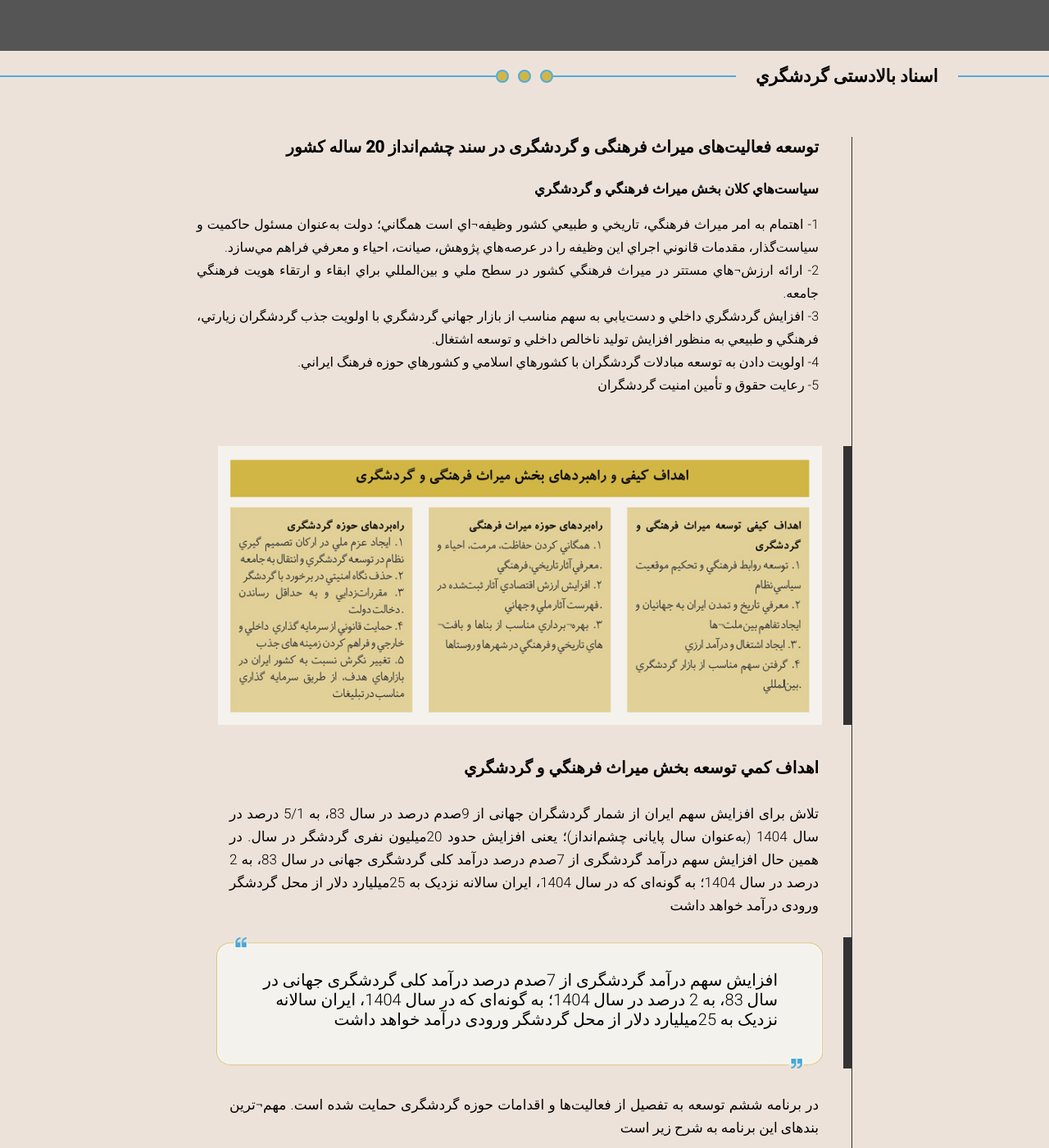
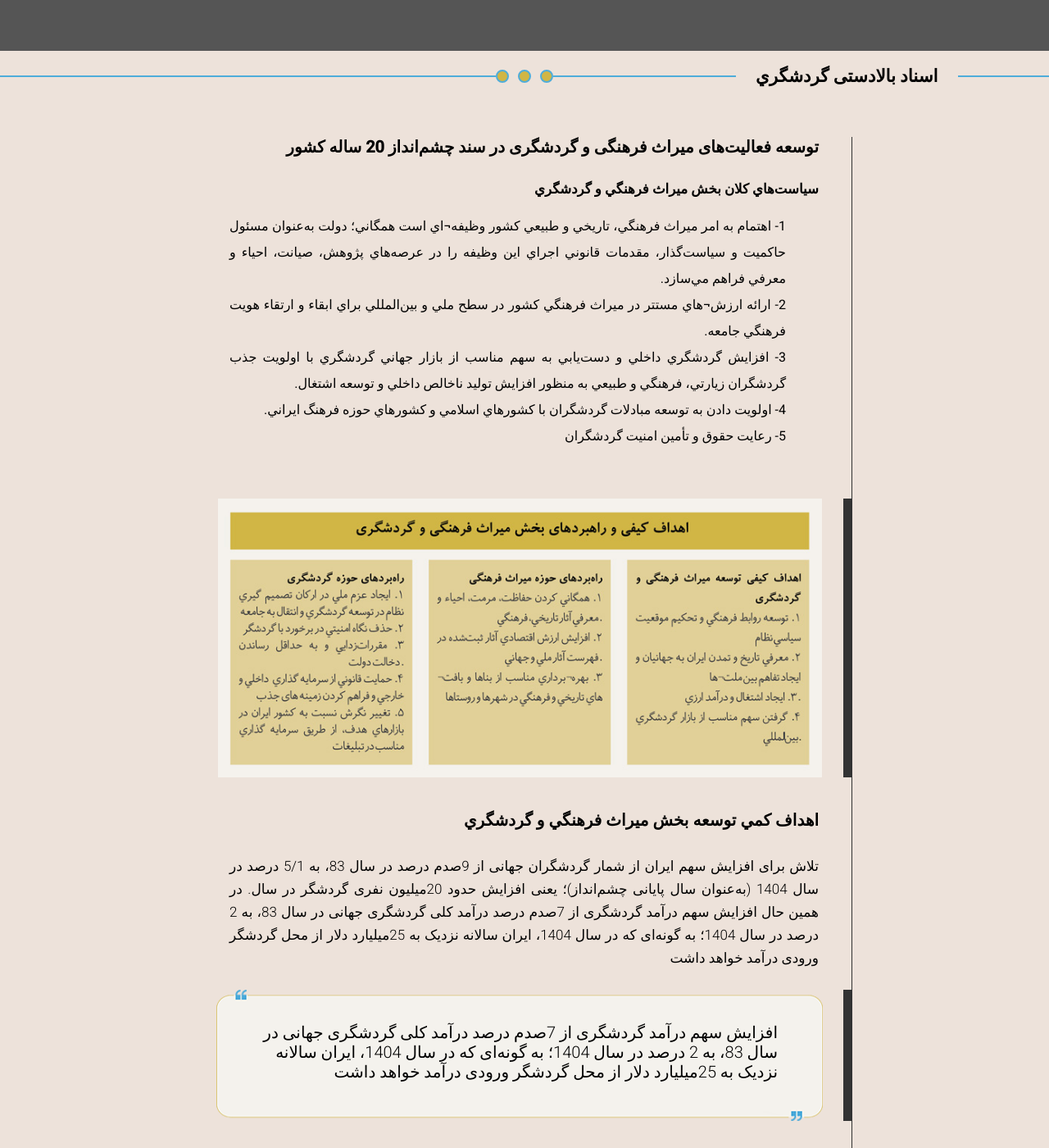
Before and after one commit to s1z3n/Shirzad-project-1, a Jekyll site: the page built from strategy.html, in a window 1280 px wide and 1400 px high, scrolled down 597 px. Shown: the whole window at 82% size. Built offline with Jekyll 4.4.1, drawn with Linux system fonts in a browser that asks for light colours.

Commit message:
Rahbordha fixes

```diff
--- a/assets/css/4-modules/_pages.sass
+++ b/assets/css/4-modules/_pages.sass
@@ -436,11 +436,7 @@ div
   h4
     margin-bottom: 30px
 
-  ol > li
 
-    font-size: 16px
-    line-height: 28px
-    text-align: justify
 
   .strategy-table1
     background: url(../images/strategy-table1.jpg) center center
@@ -480,9 +476,11 @@ div
     padding-top: 40px
   .points
     li
-      font-size: 17px
+      font-size: 16px
       line-height: 32px
       font-weight: normal
+      text-align: justify
+      padding: 0px 40px
 
 
 .strategy-s2
--- a/strategy.html
+++ b/strategy.html
@@ -37,7 +37,7 @@ title: راهبردها
   <h4>توسعه فعالیت‌های میراث فرهنگی و گردشگری در سند چشم‌انداز 20 ساله کشور</h4>
 
   <h5>سياست‌هاي كلان بخش ميراث فرهنگي و گردشگري</h5>
-<ol>
+<ol class="points">
   <li>1-  اهتمام به امر ميراث فرهنگي، تاريخي و طبيعي كشور وظيفه¬اي است همگاني؛ دولت به‌عنوان مسئول حاكميت و سياست‌گذار، مقدمات قانوني اجراي اين وظيفه را در عرصه‌هاي پژوهش، صيانت، احياء و معرفي فراهم مي‌سازد.</li>
   <li>2- ارائه ارزش¬هاي مستتر در ميراث فرهنگي كشور در سطح ملي و بين‌المللي براي ابقاء و ارتقاء هويت فرهنگي جامعه.</li>
   <li>3- افزايش گردشگري داخلي و دست‌يابي به سهم مناسب از بازار جهاني گردشگري با اولويت جذب گردشگران زيارتي، فرهنگي و طبيعي به منظور افزايش توليد ناخالص داخلي و توسعه اشتغال.</li>
```
Also changed, not shown: 2 other files.
